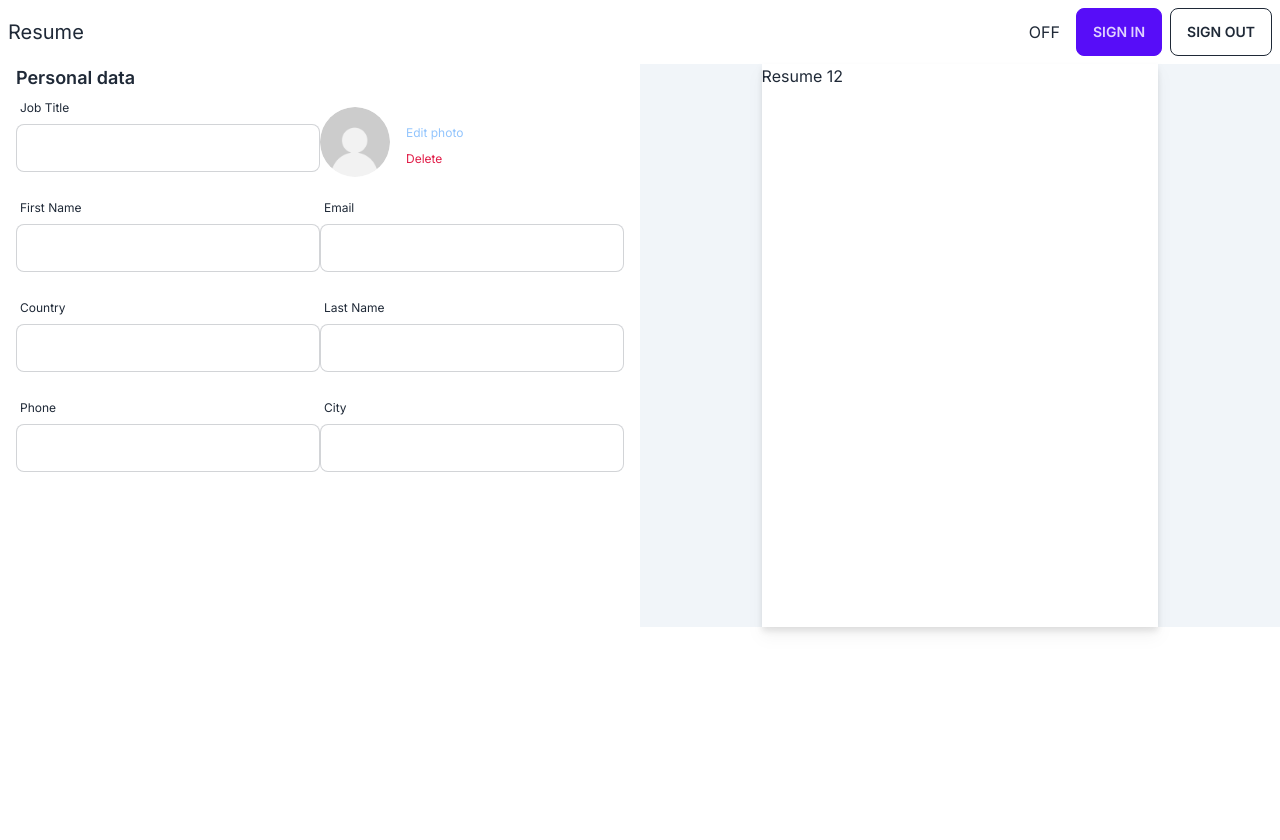
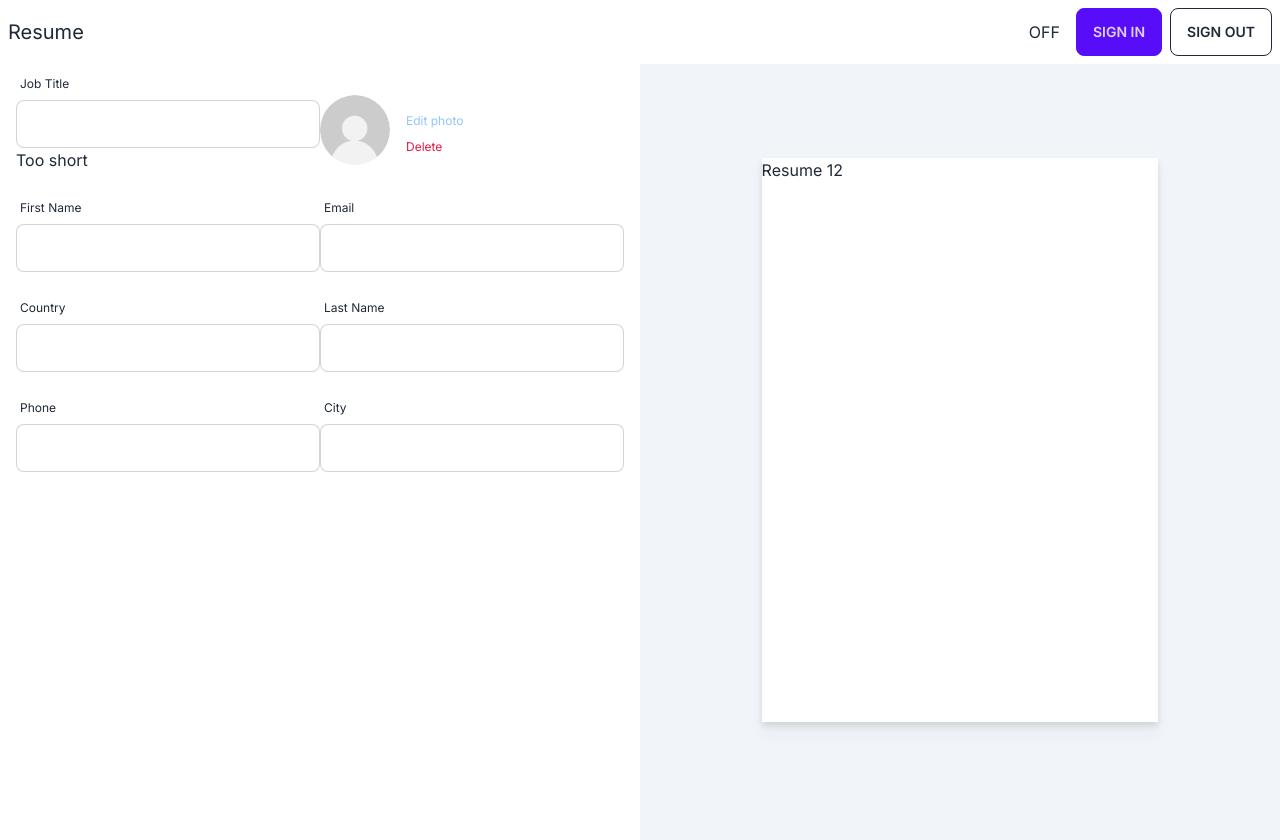
Before and after one commit to krzysztofpodmokly/fluffy-robot, a Next.js app: page / in a window 1280 px wide. Before the commit the page ends 800 px from the top, so only its background shows below. Built offline with nearby package versions, Linux system fonts and the light colour scheme; no server answers.

Commit message:
Init useReducer for local state

```diff
--- a/app/page.tsx
+++ b/app/page.tsx
@@ -7,7 +7,7 @@ export default async function Home() {
 
   // flex min-h-screen flex-col items-center justify-between p-24
   return (
-    <main className="flex">
+    <main className="flex pt-10">
       <div className="w-1/2">
         <Form />
       </div>
--- a/components/form/Form.tsx
+++ b/components/form/Form.tsx
@@ -1,20 +1,67 @@
 'use client'
 
-import { useEffect, useState } from 'react';
+import { useEffect, useState, useReducer } from 'react';
 import Image from 'next/image';
 import ImageUpload from '../imageUpload/ImageUpload';
 
 
 const Form = () => {
-  const [text, setText] = useState('');
+
+  const checkValid = (value: any, rules: any) => {
+    let isValid = true;
+
+    if (!rules) return true;
+
+    if (rules.minLength) {
+      isValid = value.length >= rules.minLength && isValid;
+    }
+
+    return isValid
+  }
+
+  const [state, setState] = useReducer((prev: any, next: any) => {
+    const newState = { ...prev, ...next };
+
+    // newState.jobTitle.valid = checkValid(newState.jobTitle.value, newState.jobTitle.validation);
+
+    // if (newState.firstName.length < 3 || newState.jobTitle.length < 3) {
+    //   newState.valid
+    // } else {
+    //   newState.error = ''
+    // }
+
+    return newState
+  }, {
+    jobTitle: {
+      value: '',
+      valid: false,
+      errorMessage: 'Too short',
+      validation: {
+        minLength: 3
+      }
+    },
+    firstName: {
+      value: '',
+      valid: false,
+      errorMessage: 'Too sss'
+    },
+  })
+
+  // lastName: '', email: '', country: '', phone: null, city: '', error: ''
 
   const handleSubmit = (event: React.ChangeEvent<HTMLFormElement>) => {
     event.preventDefault();
-    alert(text);
   }
 
   const handleInputChange = (event: React.ChangeEvent<HTMLInputElement>) => {
-    setText(event.target.value);
+    // const updatedState = { ...state.}
+
+    state.jobTitle.valid = checkValid(state.jobTitle.value, state.jobTitle.validation)
+    // checkValid(newState.jobTitle.value, newState.jobTitle.validation);
+
+    console.log(state.jobTitle)
+
+    setState({ jobTitle: { value: event.target.value } })
   }
 
   return <>
@@ -26,7 +73,8 @@ const Form = () => {
           <label className="label">
             <span className="label-text-alt">Job Title</span>
           </label>
-          <input type="text" onChange={handleInputChange} value={text} className="input input-bordered w-full max-w-xs" />
+          <input type="text" onChange={handleInputChange} value={state.jobTitle.value} className="input input-bordered w-full max-w-xs" />
+          <p>{state.jobTitle.valid ? '' : state.jobTitle.errorMessage}</p>
         </div>
         <ImageUpload />
 
@@ -34,7 +82,8 @@ const Form = () => {
           <label className="label">
             <span className="label-text-alt">First Name</span>
           </label>
-          <input type="text" className="input input-bordered w-full max-w-xs" />
+          <input type="text" onChange={event => setState({ firstName: { value: event.target.value } })} value={state.firstName.value} className="input input-bordered w-full max-w-xs" />
+          <p>{state?.error}</p>
         </div>
 
         <div className="mb-5">
--- a/components/navigation/Navigation.tsx
+++ b/components/navigation/Navigation.tsx
@@ -5,7 +5,7 @@ import ToggleMode from '../toggleMode/ToggleMode';
 
 const Navigation = () => {
   return (
-    <nav className='navbar bg-base-100'>
+    <nav className='navbar bg-base-100 fixed z-10'>
       <div className="flex-1">
         <p className='text-xl'>Resume</p>
 
--- a/components/resume/Resume.tsx
+++ b/components/resume/Resume.tsx
@@ -4,7 +4,7 @@ type Format = 'A4' | 'A6'
 
 const Resume = ({ format }: { format: Format }) => {
   return (
-    <div className='bg-slate-100'>
+    <div className='bg-slate-100 h-screen flex'>
       <div className={`${styles.page} ${format === 'A4' ? styles.pageA4 : styles.pageA6}`}>
         Resume 12
       </div>
--- a/package.json
+++ b/package.json
@@ -24,7 +24,8 @@
     "react": "18.2.0",
     "react-dom": "18.2.0",
     "tailwindcss": "3.3.3",
-    "typescript": "5.1.6"
+    "typescript": "5.1.6",
+    "zustand": "^4.4.1"
   },
   "devDependencies": {
     "@types/html-pdf": "^3.0.0",
```
Also changed, not shown: 1 other file (tests, documents, lock files or other folders).
